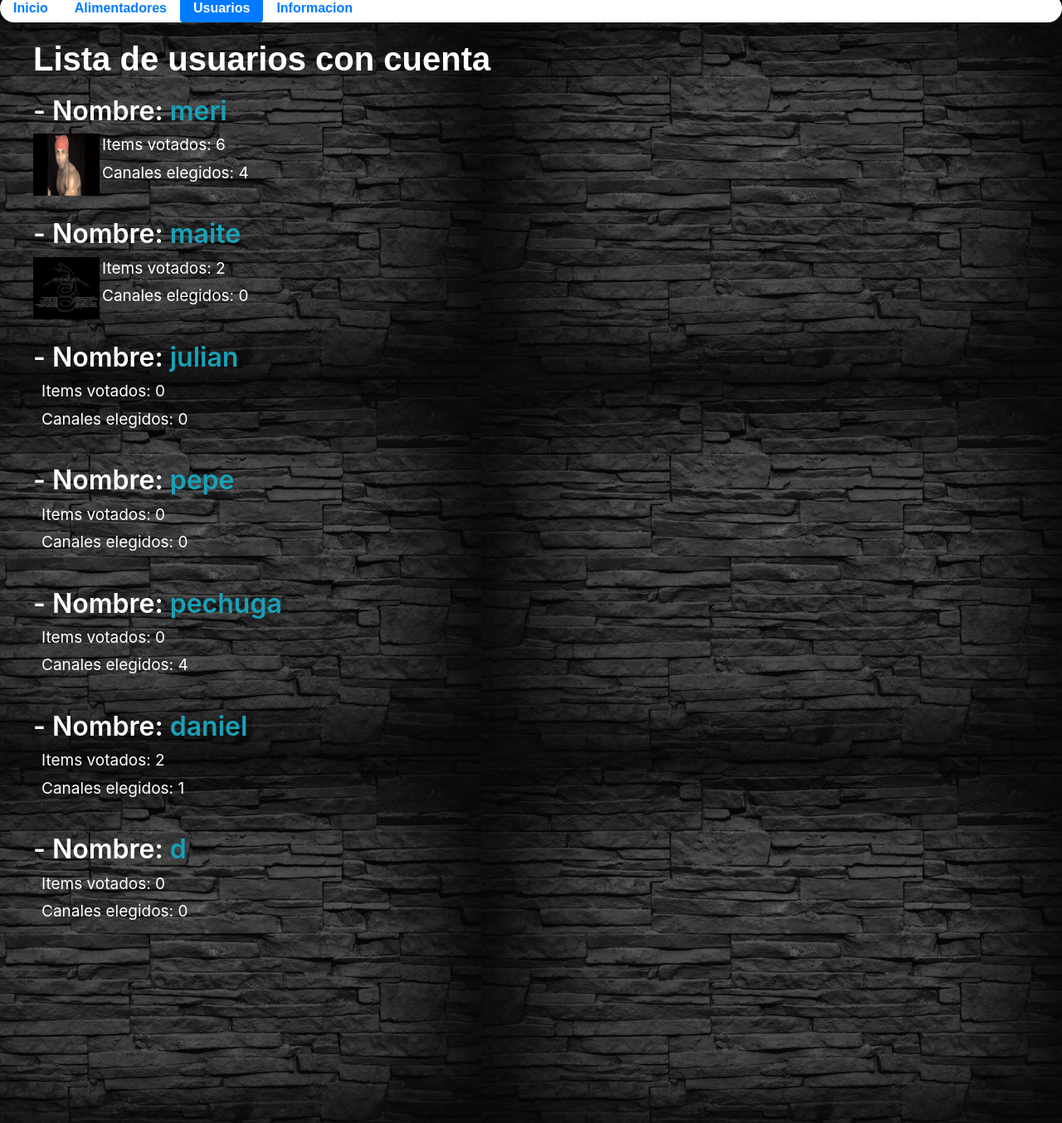
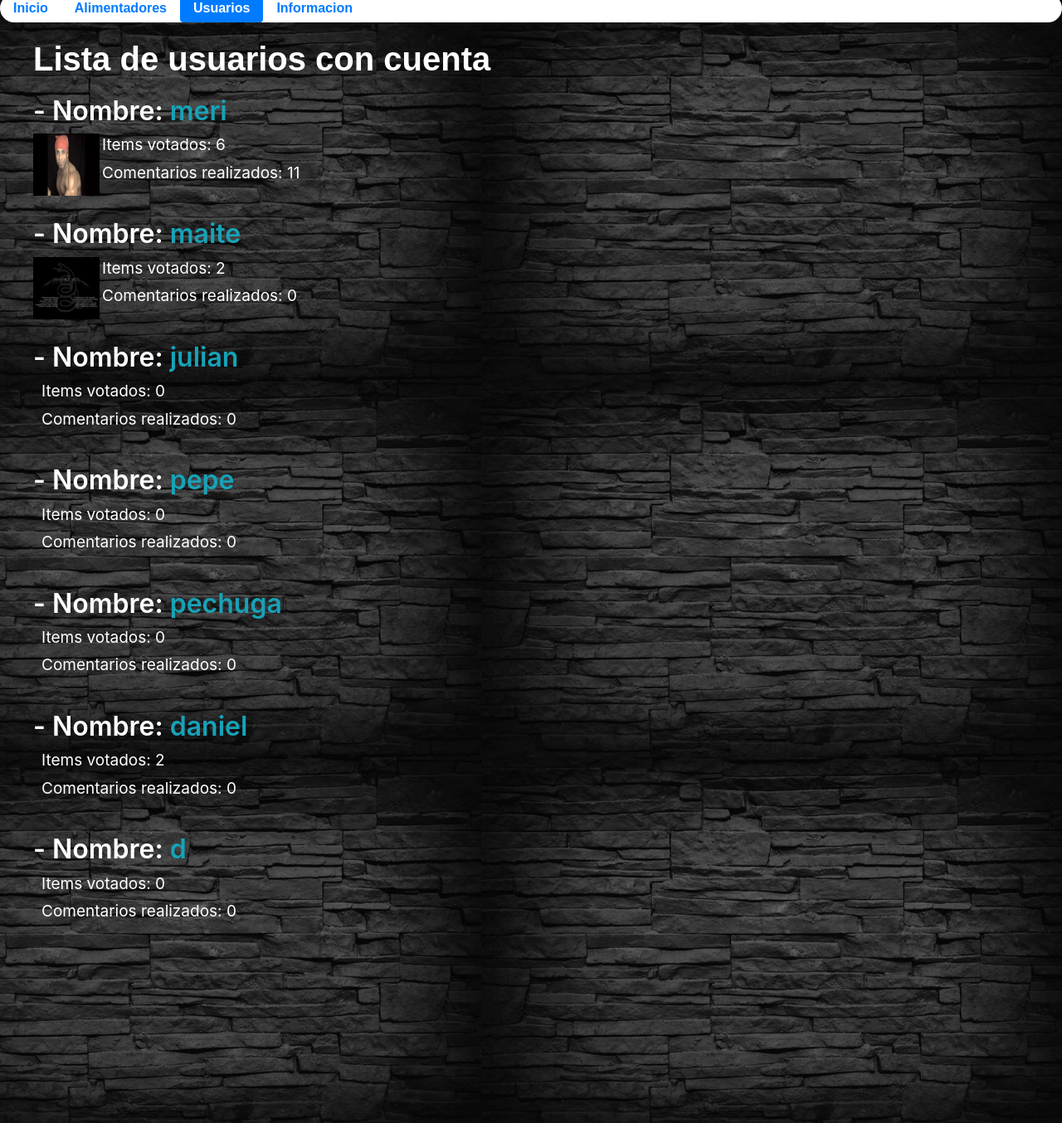
Before and after one commit to meridiaz/final-miscosas, a Django app: page /usuarios in a window 1280 px wide. Shown: the part 183-1537 px from the top of the page at 83% size. Run offline with Django 3.2, Linux system fonts and the light colour scheme; a user stored in the database is signed in; data comes from the database, SQL or seed files in the repository; both versions use the stored data as it was after the commit; some libraries are stand-ins or nearby versions.

Commit message:
añadiendo detalles del nuevo enunciado

```diff
--- a/proyecto/miscosas/templates/miscosas/usuarios.html
+++ b/proyecto/miscosas/templates/miscosas/usuarios.html
@@ -14,7 +14,7 @@
             {%endif %}
 
             <p>{% trans 'Items votados' %}: {{pag.usuario.like_set.all.count}}</p>
-            <p> {% trans 'Canales elegidos' %}: {{pag.usuario.alimentador_set.all.count}}</p>
+            <p> {% trans 'Comentarios realizados' %}: {{pag.usuario.comentario_set.all.count}}</p>
           </div>
     {% endfor  %}
 
```
Also changed, not shown: proyecto/db.sqlite3, proyecto/miscosas/locale/en/LC_MESSAGES/django.po, 1 other file.
